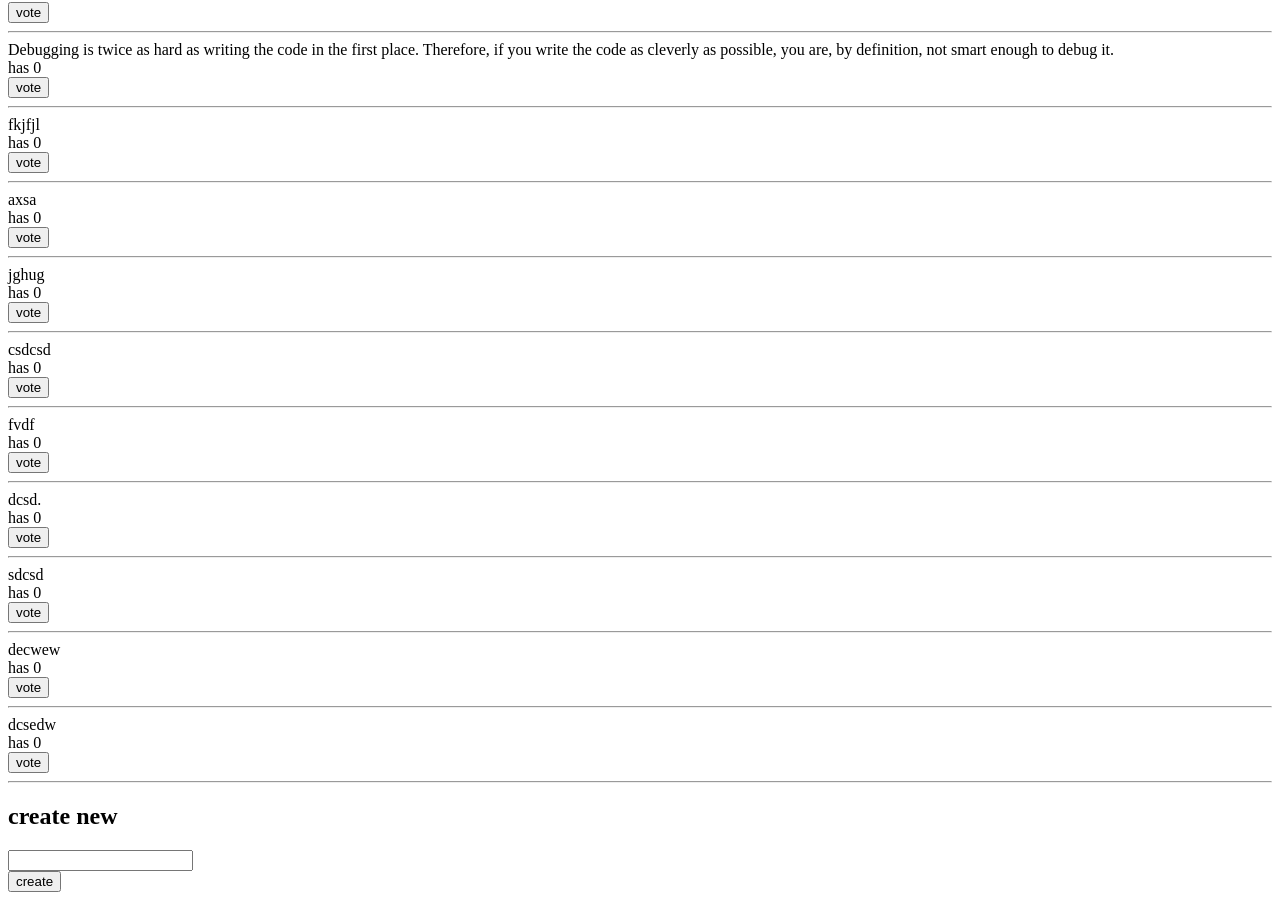
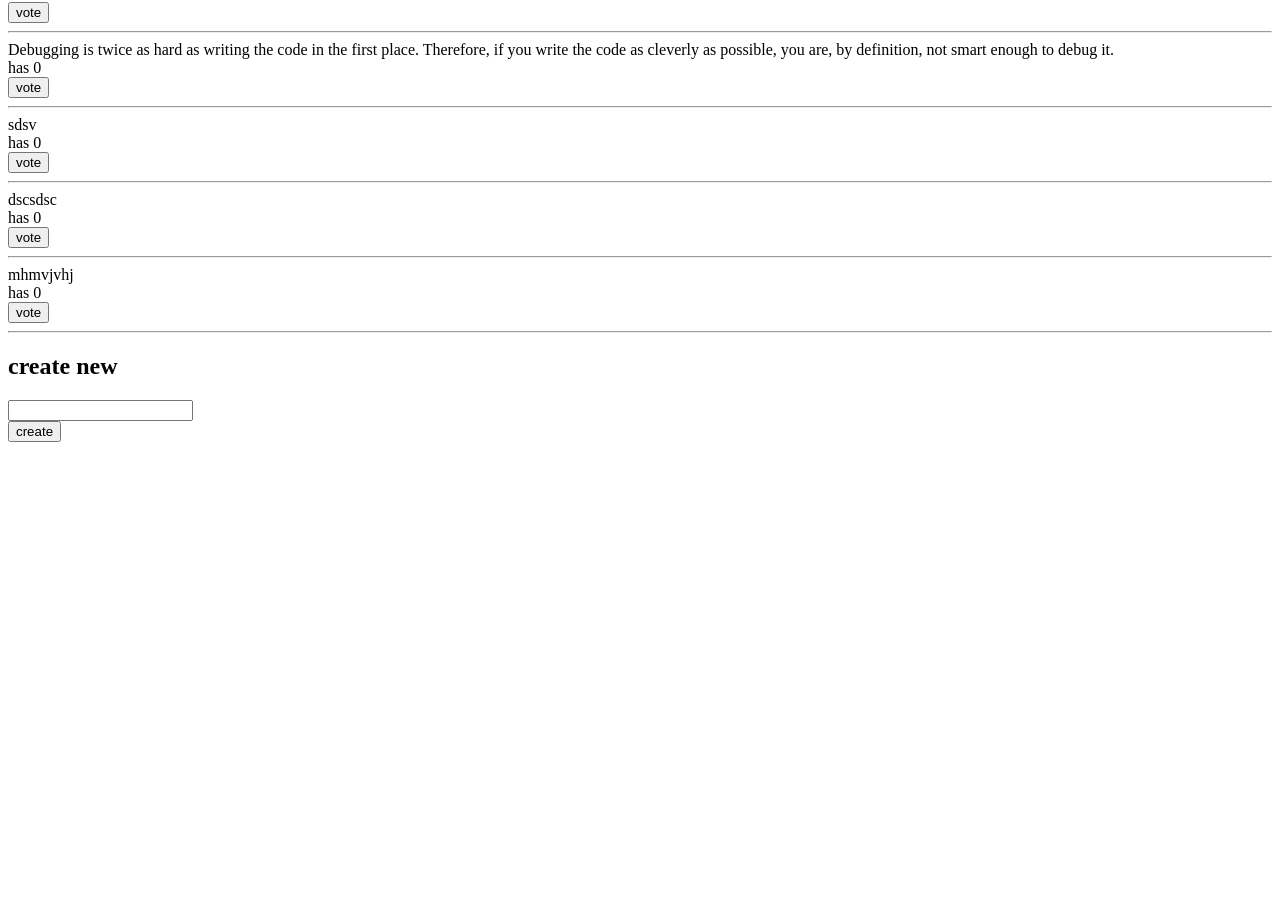
Before and after one commit to VanshSh/part6-all-exercise-uoh, a React (Create React App) app in the folder anecdoted-redux-p6/: page / in a window 1280 px wide. Shown: the part 432-1332 px from the top of the page. After the commit the page ends 882 px from the top, so only its background shows below. Built offline with nearby package versions, Linux system fonts and the light colour scheme; data requests are answered from the project's data file; the HTML template or start-up script is replaced by a standard one.

Commit message:
feat: :sparkles: Exercise: 6.19 => Notification reducer

```diff
--- a/anecdoted-redux-p6/db.json
+++ b/anecdoted-redux-p6/db.json
@@ -31,49 +31,19 @@
       "votes": 0
     },
     {
-      "content": "fkjfjl",
+      "content": "sdsv",
       "votes": 0,
-      "id": "6tGOf1a"
+      "id": "d-AsmuG"
     },
     {
-      "content": "axsa",
+      "content": "dscsdsc",
       "votes": 0,
-      "id": "VpM5rlS"
+      "id": "vlavFVM"
     },
     {
-      "content": "jghug",
+      "content": "mhmvjvhj",
       "votes": 0,
-      "id": "LVCiuDQ"
-    },
-    {
-      "content": "csdcsd",
-      "votes": 0,
-      "id": "Q-IpYoG"
-    },
-    {
-      "content": "fvdf",
-      "votes": 0,
-      "id": "Ig2yzOT"
-    },
-    {
-      "content": "dcsd.",
-      "votes": 0,
-      "id": "UhQ3-Zx"
-    },
-    {
-      "content": "sdcsd",
-      "votes": 0,
-      "id": "Mdavdlg"
-    },
-    {
-      "content": "decwew",
-      "votes": 0,
-      "id": "KOb4Qvc"
-    },
-    {
-      "content": "dcsedw",
-      "votes": 0,
-      "id": "HdfIj2-"
+      "id": "jPeU0jk"
     }
   ]
 }
--- a/anecdoted-redux-p6/src/App.js
+++ b/anecdoted-redux-p6/src/App.js
@@ -4,11 +4,11 @@ import Notification from './components/Notification'
 import Filter from './components/filterAnecdotes'
 import { useSelector } from 'react-redux/es/hooks/useSelector'
 const App = () => {
-  const { message, type } = useSelector((state) => state.notification)
+  const { message } = useSelector((state) => state.notification)
   return (
     <div>
       <h2>Anecdotes</h2>
-      {message && <Notification message={message} type={type} />}
+      {message && <Notification message={message} />}
       <Filter />
       <AnecdoteList />
       <AnecdoteForm />
--- a/anecdoted-redux-p6/src/components/AnecdoteForm.js
+++ b/anecdoted-redux-p6/src/components/AnecdoteForm.js
@@ -3,7 +3,7 @@ import { createAnecdoteThunk } from '../reducers/anecdoteReducer'
 
 import {
   hideNotification,
-  showNotification,
+  setNotification,
 } from '../reducers/notificationReducer'
 
 const AnecdoteForm = () => {
@@ -12,12 +12,7 @@ const AnecdoteForm = () => {
     event.preventDefault()
     const content = event.target.content.value
     dispatch(createAnecdoteThunk(content))
-    dispatch(
-      showNotification({
-        type: 'success',
-        message: 'New anecdote added!',
-      })
-    )
+    dispatch(setNotification(`✉️ You created ${content}`, 3))
 
     setTimeout(() => {
       dispatch(hideNotification())
--- a/anecdoted-redux-p6/src/components/AnecdoteList.js
+++ b/anecdoted-redux-p6/src/components/AnecdoteList.js
@@ -1,14 +1,11 @@
-import React, { useEffect, useState } from 'react'
+import React, { useEffect } from 'react'
 import { useSelector, useDispatch } from 'react-redux'
 import { voteAnecdote, getAllAnecdotes } from '../reducers/anecdoteReducer'
-import {
-  hideNotification,
-  showNotification,
-} from '../reducers/notificationReducer'
+import { displayNotification } from '../reducers/notificationReducer'
 
 const AnecdoteList = () => {
   // Initialize a flag to track whether the notification is visible or not
-  const [notificationVisible, setNotificationVisible] = useState(false)
+
   const dispatch = useDispatch()
   const anecdotes = useSelector((state) => state)
   const anecdotesArr = anecdotes.anecdoteList
@@ -21,36 +18,10 @@ const AnecdoteList = () => {
       )
     : anecdotesArr
 
-  // Define the debounced function
-  const debounce = (func, delay) => {
-    let timeoutId
-    return (...args) => {
-      clearTimeout(timeoutId)
-      timeoutId = setTimeout(() => func(...args), delay)
-    }
-  }
-
-  // Define the debounced hideNotification function
-  const debouncedHideNotification = debounce(() => {
-    dispatch(hideNotification())
-    // Reset the notificationVisible flag after hiding the notification
-    setNotificationVisible(false)
-  }, 5000)
-
   // Vote the anecdote
   const vote = (id, content) => {
     dispatch(voteAnecdote(id))
-
-    if (!notificationVisible) {
-      // Call the debounced showNotification function
-      dispatch(
-        showNotification({ message: `voted for ${content}`, type: 'Voted' })
-      )
-      setNotificationVisible(true)
-
-      // Call the debounced hideNotification function after 5 seconds
-      debouncedHideNotification()
-    }
+    dispatch(displayNotification(`👍 You voted '${content}'`, 5))
   }
 
   // Sort the filtered anecdotes based on votes in descending order
--- a/anecdoted-redux-p6/src/components/Notification.js
+++ b/anecdoted-redux-p6/src/components/Notification.js
@@ -1,4 +1,4 @@
-const Notification = ({ message, type }) => {
+const Notification = ({ message }) => {
   const style = {
     border: 'solid',
     padding: 10,
@@ -6,8 +6,7 @@ const Notification = ({ message, type }) => {
   }
   return (
     <div style={style}>
-      <h3> ✉️ Message: {message}</h3>
-      <p>Type: {type}</p>
+      <h3> {message}</h3>
     </div>
   )
 }
--- a/anecdoted-redux-p6/src/reducers/anecdoteReducer.js
+++ b/anecdoted-redux-p6/src/reducers/anecdoteReducer.js
@@ -1,6 +1,5 @@
 import { createSlice } from '@reduxjs/toolkit'
 import anedoteService from '../services/anecdote'
-
 // const initialState = anecdotesAtStart.map(asObject)
 
 const anecdoteSlice = createSlice({
--- a/anecdoted-redux-p6/src/reducers/notificationReducer.js
+++ b/anecdoted-redux-p6/src/reducers/notificationReducer.js
@@ -1,29 +1,38 @@
+// notifications.js
+
 import { createSlice } from '@reduxjs/toolkit'
 
 const notificationSlice = createSlice({
   name: 'notification',
   initialState: {
     message: '',
-    type: '',
   },
   reducers: {
-    showNotification(state, action) {
-      const { message, type } = action.payload
+    setNotification(state, action) {
+      const message = action.payload
       return {
         ...state,
         message,
-        type,
       }
     },
     hideNotification(state, action) {
       return {
         ...state,
         message: '',
-        type: '',
       }
     },
   },
 })
 
-export const { showNotification, hideNotification } = notificationSlice.actions
+export const { setNotification, hideNotification } = notificationSlice.actions
+
+// Async action creator for displaying notification for a specific duration
+export const displayNotification = (message, timeInSeconds) => (dispatch) => {
+  dispatch(setNotification(message))
+
+  setTimeout(() => {
+    dispatch(hideNotification())
+  }, timeInSeconds * 1000)
+}
+
 export default notificationSlice
```
